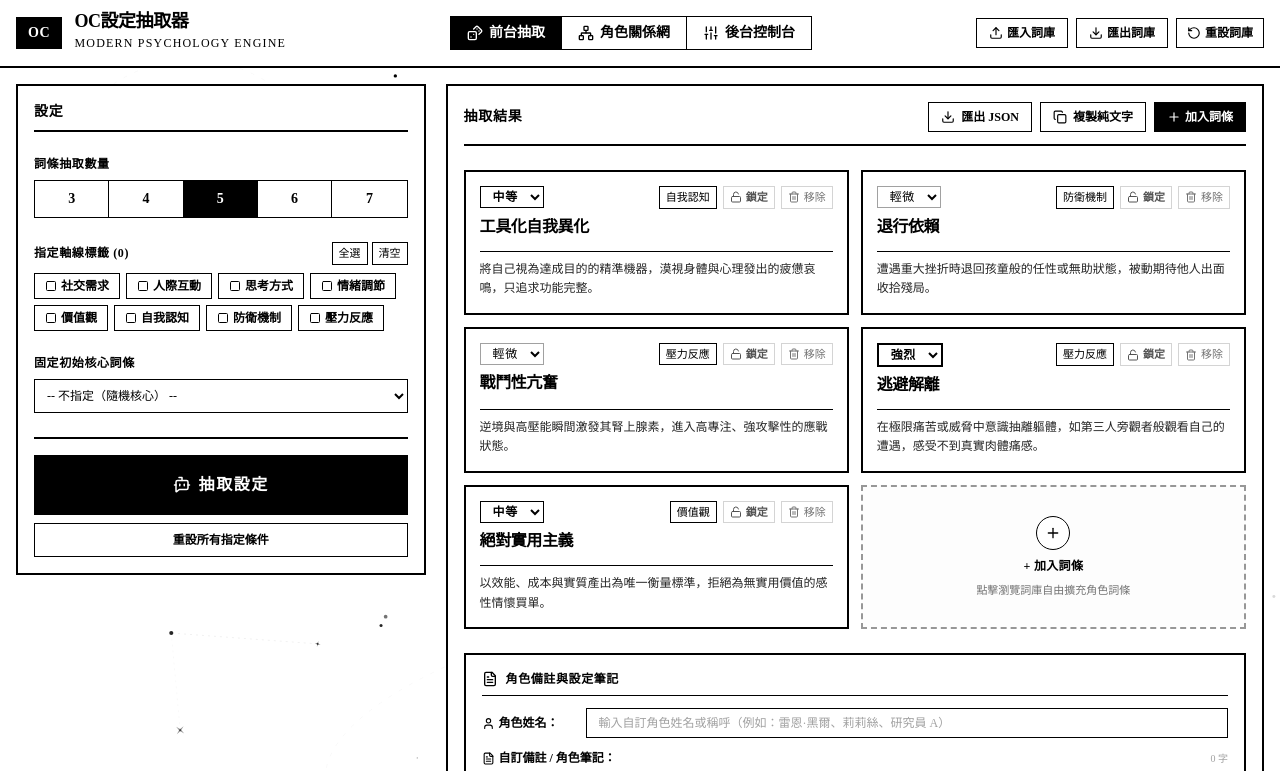
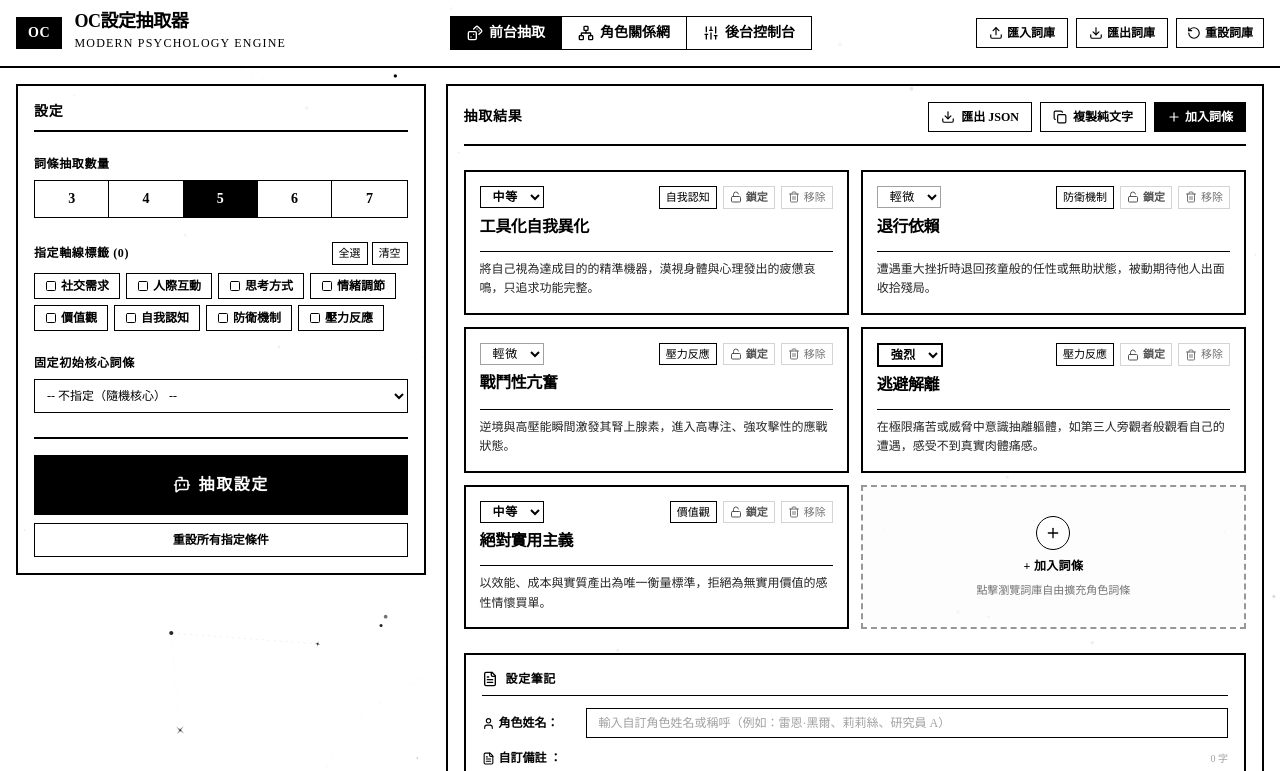
Before and after one commit to yuzukistea211/setting-picker, a React (Vite) app: page / in a window 1280 px wide. Shown: the top 771 px of the page. Built offline with nearby package versions, Linux system fonts and the light colour scheme; a small style sheet from the web is missing.

Commit message:
style: update theme and layout adjustments
- Apply `--main-color` to UI panels and headers
- Reduce network canvas height
- Refine UI component text labels
- Adjust border weight in audit view

```diff
--- a/src/components/Navbar.tsx
+++ b/src/components/Navbar.tsx
@@ -51,7 +51,7 @@ export const Navbar: React.FC<NavbarProps> = ({
   };
 
   return (
-    <header id="app-header" className="w-full border-b-2 border-black bg-white sticky top-0 z-50">
+    <header id="app-header" className="w-full border-b-2 border-black bg-(--main-color) sticky top-0 z-50">
       <div className="max-w-7xl mx-auto px-4 py-3 flex flex-wrap items-center justify-between gap-3">
         {/* Title */}
         <div className="flex items-center gap-3">
--- a/src/components/backend/SimulationAuditView.tsx
+++ b/src/components/backend/SimulationAuditView.tsx
@@ -234,7 +234,7 @@ export const SimulationAuditView: React.FC<SimulationAuditViewProps> = ({ datase
           </div>
         </div>
       ) : (
-        <div className="border-2 border-dashed border-black py-16 text-center">
+        <div className="border border-dashed border-black py-16 text-center">
           <span className="text-xs font-mono">請點擊上方「執行批次模擬審核」開始運算</span>
         </div>
       )}
--- a/src/components/frontend/ExtractorPanel.tsx
+++ b/src/components/frontend/ExtractorPanel.tsx
@@ -36,7 +36,7 @@ export const ExtractorPanel: React.FC<ExtractorPanelProps> = ({
   return (
     <aside
       id="panel-extractor"
-      className="w-full lg:w-1/3 border-2 border-black bg-white p-4 flex flex-col justify-between gap-6"
+      className="w-full lg:w-1/3 border-2 border-black bg-(--main-color) p-4 flex flex-col justify-between gap-6"
     >
       <div className="flex flex-col gap-6">
         {/* Header bar of panel */}
--- a/src/components/frontend/ResultPanel.tsx
+++ b/src/components/frontend/ResultPanel.tsx
@@ -213,7 +213,7 @@ export const ResultPanel: React.FC<ResultPanelProps> = ({
   return (
     <section
       id="panel-result"
-      className="w-full lg:w-2/3 border-2 border-black bg-white p-4 flex flex-col gap-6"
+      className="w-full lg:w-2/3 border-2 border-black bg-(--main-color) p-4 flex flex-col gap-6"
     >
       {/* Top action bar */}
       <div className="flex flex-wrap items-center justify-between border-b-2 border-black pb-3 gap-2">
@@ -466,7 +466,7 @@ export const ResultPanel: React.FC<ResultPanelProps> = ({
               <div className="flex items-center gap-2">
                 <FileText size={16} />
                 <span className="text-xs font-black tracking-wider uppercase">
-                  角色備註與設定筆記
+                  設定筆記
                 </span>
               </div>
             </div>
@@ -501,7 +501,7 @@ export const ResultPanel: React.FC<ResultPanelProps> = ({
                     className="text-xs font-bold flex items-center gap-1"
                   >
                     <FileText size={13} />
-                    <span>自訂備註 / 角色筆記：</span>
+                    <span>自訂備註 ：</span>
                   </label>
                   <span className="text-[10px] font-mono text-neutral-400">
                     {(currentResult.notes || '').length} 字
--- a/src/components/network/NetworkCanvas.tsx
+++ b/src/components/network/NetworkCanvas.tsx
@@ -166,7 +166,7 @@ export const NetworkCanvas: React.FC<NetworkCanvasProps> = ({
     <div
       ref={containerRef}
       id="relationship-network-canvas-container"
-      className="relative w-full h-[620px] lg:h-[720px] border-2 border-black bg-white overflow-hidden select-none"
+      className="relative w-full h-[360px] lg:h-[460px] border-2 border-black bg-white overflow-hidden select-none"
     >
       {/* Canvas Controls Toolbar */}
       <div className="absolute top-3 right-3 z-20 flex items-center gap-1.5 bg-white border border-black p-1 shadow-none">
--- a/src/components/network/RelationshipNetworkPage.tsx
+++ b/src/components/network/RelationshipNetworkPage.tsx
@@ -325,7 +325,7 @@ export const RelationshipNetworkPage: React.FC = () => {
       />
 
       {/* Top Toolbar */}
-      <div className="flex flex-wrap items-center justify-between gap-2 border-2 border-black p-2.5 bg-white">
+      <div className="flex flex-wrap items-center justify-between gap-2 border-2 border-black p-2.5 bg-(--main-color)">
         <div className="flex flex-wrap items-center gap-2">
           <button
             id="btn-add-character"
--- a/src/index.css
+++ b/src/index.css
@@ -5,6 +5,7 @@
   /* 全域字體控制變數 - 修改此變數即可切換全站字體 */
   --main-font: "CEF Fonts CJK Mono";
   --accent-color: #000000;
+  --main-color: rgba(255,255,255,0.9);
 }
 
 @theme {
```
